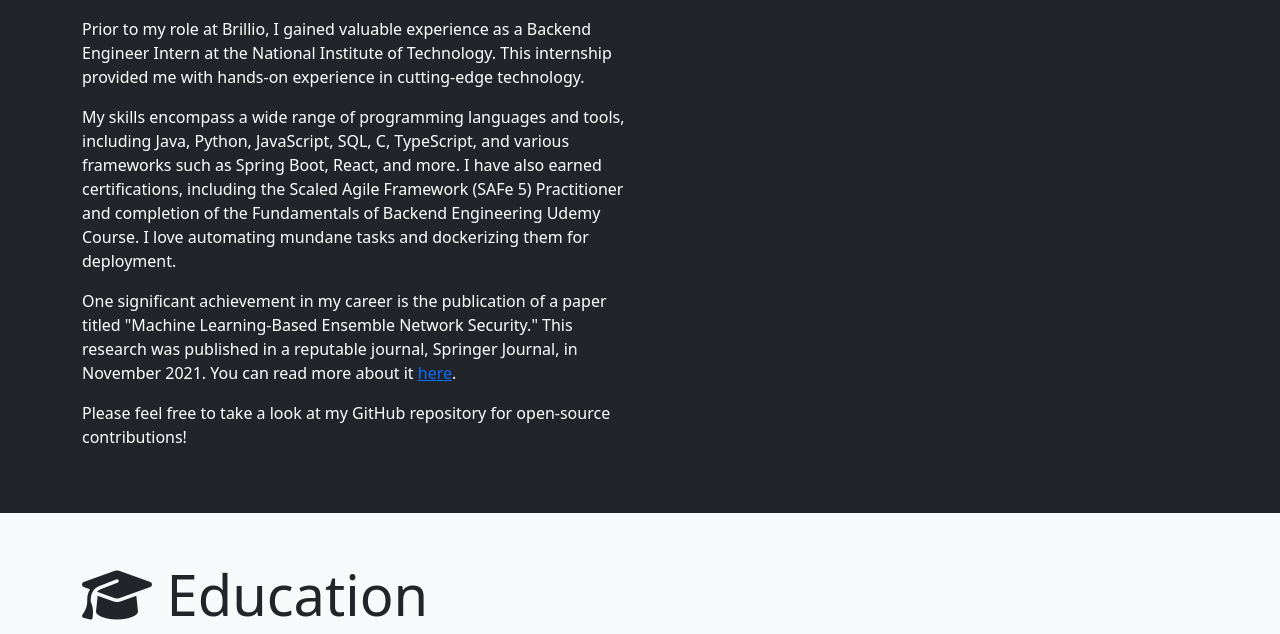
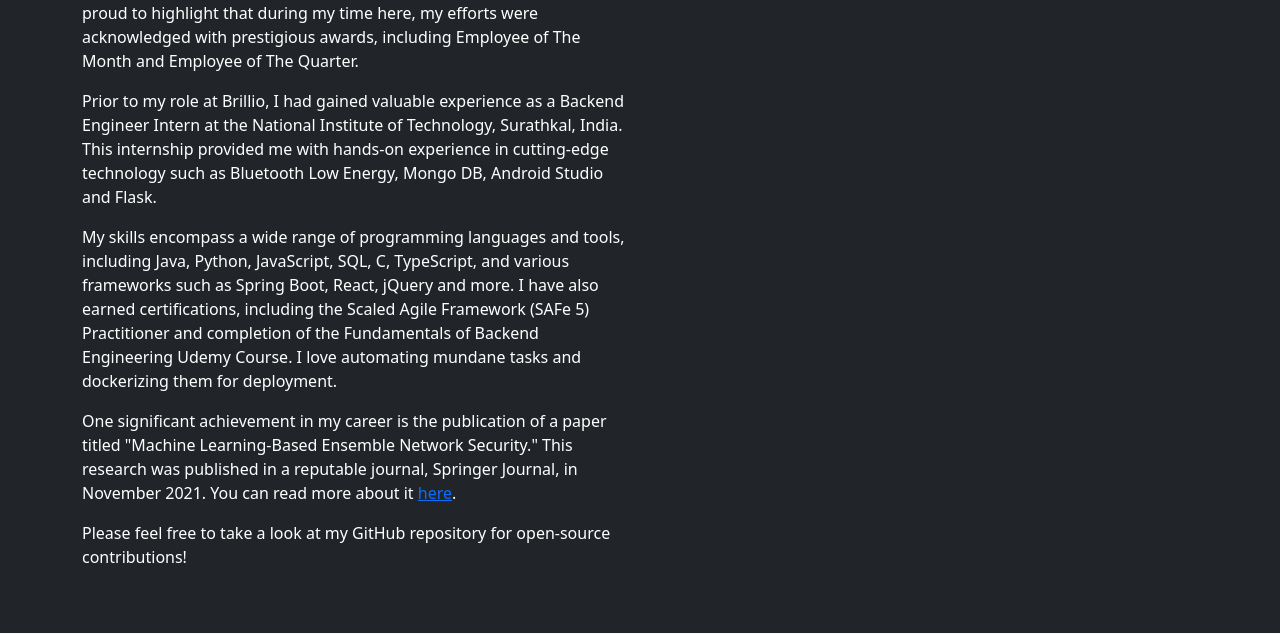
Before and after one commit to SuhasBk/MyFlaskApp, a Flask app: page /portfolio in a window 1280 px wide. Shown: the part 738-1372 px from the top of the page. Run offline with Flask 3, Linux system fonts and the light colour scheme; some libraries are stand-ins or nearby versions.

Commit message:
update about

```diff
--- a/myflask/templates/portfolio.html
+++ b/myflask/templates/portfolio.html
@@ -90,17 +90,15 @@
                         the University of Texas at Arlington. I also have a significant 3-YOE experience as Senior Software Engineer with a strong background in computer science. My journey in the tech industry has been marked by notable achievements and impactful contributions.
                     </p>
                     <p>
-                        My career took off at Brillio, where I served as a Senior Software Engineer from September 2020 to August 2023.
-                        During this time, I had the opportunity to work on a crucial Cell Site Management project for Verizon as a Full Stack
-                        Java Developer. I am proud to say that my dedication and exceptional work were acknowledged with prestigious awards, including Employee of The Quarter and Employee of The Month.
+                        My career took off at Brillio, where I served as a Software Engineer for 1.8 years from September 2020 to April 2022. My contributions and hardwork was recognised and I was soon promoted to Senior Software Engineer where I served for 1.5 years from April 2022 to August 2023. During this time, I had the opportunity to work on a crucial Cell Site Management project for Verizon as a Full Stack Java Developer. I am proud to highlight that during my time here, my efforts were acknowledged with prestigious awards, including Employee of The Month and Employee of The Quarter.
                     </p>
                     <p>
-                        Prior to my role at Brillio, I gained valuable experience as a Backend Engineer Intern at the National Institute of
-                        Technology. This internship provided me with hands-on experience in cutting-edge technology.
+                        Prior to my role at Brillio, I had gained valuable experience as a Backend Engineer Intern at the National Institute of
+                        Technology, Surathkal, India. This internship provided me with hands-on experience in cutting-edge technology such as Bluetooth Low Energy, Mongo DB, Android Studio and Flask.
                     </p>
                     <p>
                         My skills encompass a wide range of programming languages and tools, including Java, Python, JavaScript, SQL, C,
-                        TypeScript, and various frameworks such as Spring Boot, React, and more. I have also earned certifications,
+                        TypeScript, and various frameworks such as Spring Boot, React, jQuery and more. I have also earned certifications,
                         including the Scaled Agile Framework (SAFe 5) Practitioner and completion of the Fundamentals of Backend Engineering
                         Udemy Course. I love automating mundane tasks and dockerizing them for deployment.
                     </p>
```
